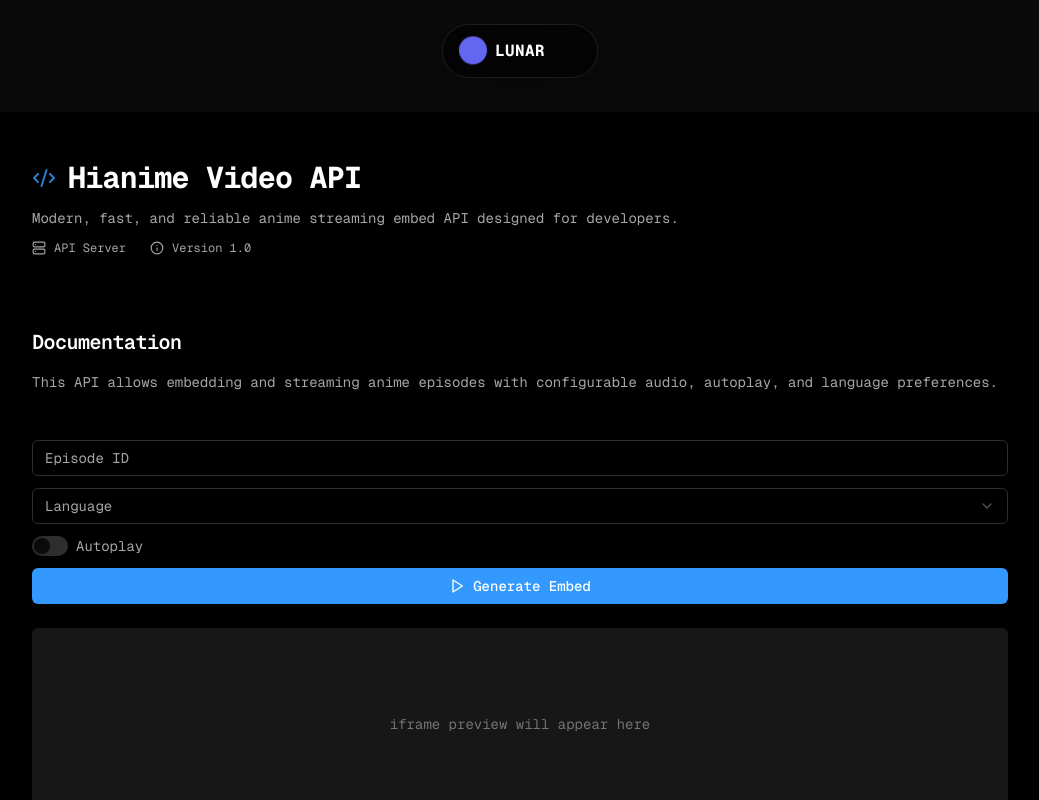
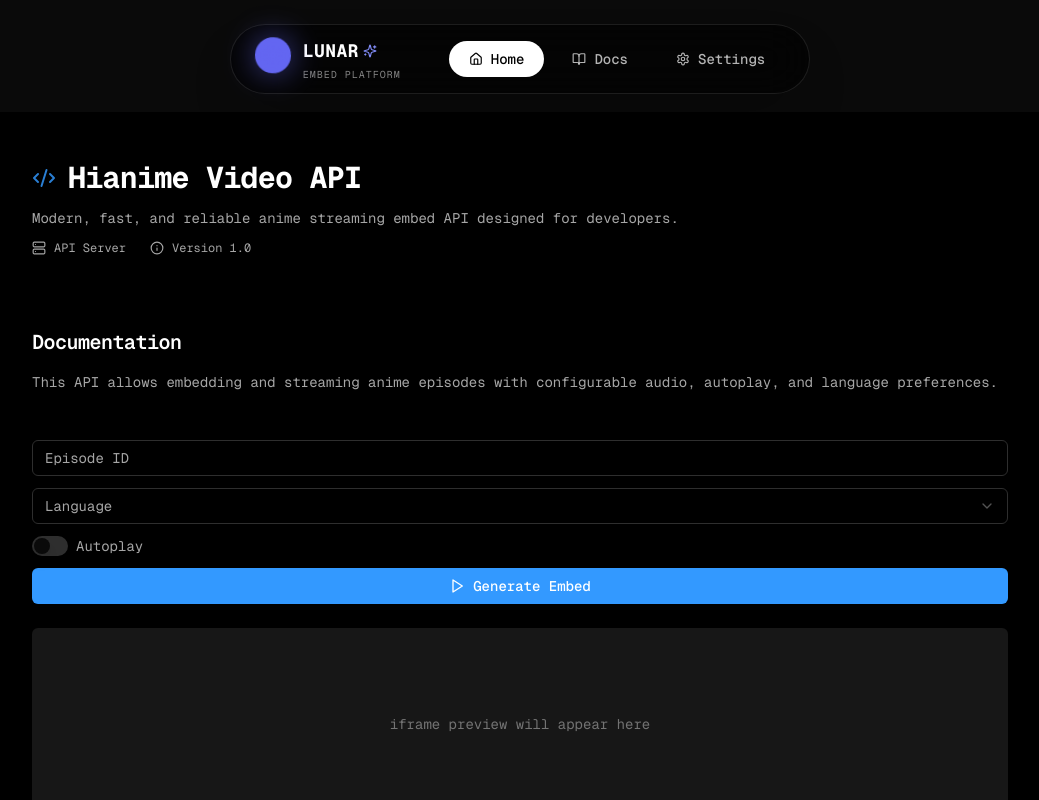
Before and after one commit to JUSTCHILL098/lucn, a Next.js app: page / in a window 1280 px wide. Shown: the top 800 px of the page, without its empty margins (120-1159 px from the left). Built offline with nearby package versions, Linux system fonts and the light colour scheme.

Commit message:
Update Navbar.jsx

```diff
--- a/components/Navbar.jsx
+++ b/components/Navbar.jsx
@@ -2,148 +2,170 @@
 
 import React, { useEffect, useState } from "react";
 import { motion, AnimatePresence } from "framer-motion";
-import { Menu, X } from "lucide-react";
+import {
+  Menu,
+  X,
+  Sparkles,
+  Home,
+  BookOpen,
+  Settings,
+} from "lucide-react";
 
-/* ---------------- utils ---------------- */
+/* -------------------------------------------------------------------------- */
+/* utils                                                                      */
+/* -------------------------------------------------------------------------- */
 
 const cn = (...c) => c.filter(Boolean).join(" ");
 
-/* ---------------- navbar ---------------- */
+/* -------------------------------------------------------------------------- */
+/* navbar                                                                     */
+/* -------------------------------------------------------------------------- */
 
-export default function Navbar({ items = [] }) {
-  const safeItems = Array.isArray(items) ? items : [];
+export default function Navbar() {
+  const items = [
+    { name: "Home", href: "/", icon: Home },
+    { name: "Docs", href: "/docs", icon: BookOpen },
+    { name: "Settings", href: "/settings", icon: Settings },
+  ];
 
   const [mounted, setMounted] = useState(false);
-  const [active, setActive] = useState(safeItems[0]?.name ?? "Home");
-  const [hovered, setHovered] = useState(null);
-  const [isMobile, setIsMobile] = useState(false);
-  const [mobileOpen, setMobileOpen] = useState(false);
+  const [mobile, setMobile] = useState(false);
+  const [open, setOpen] = useState(false);
+  const [active, setActive] = useState("Home");
 
   useEffect(() => {
     setMounted(true);
 
-    const resize = () => setIsMobile(window.innerWidth < 768);
-    resize();
-    window.addEventListener("resize", resize);
-    return () => window.removeEventListener("resize", resize);
+    const onResize = () => {
+      setMobile(window.innerWidth < 768);
+    };
+
+    onResize();
+    window.addEventListener("resize", onResize);
+    return () => window.removeEventListener("resize", onResize);
   }, []);
 
   if (!mounted) return null;
 
   return (
     <>
-      {/* NAVBAR */}
+      {/* ============================== NAV WRAPPER ============================== */}
       <div className="fixed top-6 left-0 right-0 z-50 flex justify-center">
-        <div
+        <motion.nav
+          initial={{ opacity: 0, y: -20 }}
+          animate={{ opacity: 1, y: 0 }}
           className={cn(
-            "relative flex items-center gap-3 rounded-full border border-white/10 bg-black/60 px-4 py-3 backdrop-blur-xl shadow-2xl",
-            isMobile ? "w-[92%] justify-between" : "w-auto"
+            "relative flex items-center gap-4 rounded-full",
+            "bg-black/60 backdrop-blur-xl",
+            "border border-white/10 shadow-2xl",
+            mobile ? "w-[92%] px-4 py-3" : "px-6 py-3"
           )}
         >
-          {/* LOGO */}
-          <div className="flex items-center gap-2">
+          {/* ============================== LOGO ============================== */}
+          <div className="flex items-center gap-3">
             <motion.div
-              className="h-7 w-7 rounded-full bg-indigo-500"
-              animate={{ y: [0, -6, 0], rotate: [0, 6, -6, 0] }}
-              transition={{ duration: 3, repeat: Infinity }}
-            />
-            <span className="font-mono font-bold tracking-wide text-white">
+              className="relative h-9 w-9 rounded-full bg-indigo-500"
+              animate={{
+                rotate: [0, 6, -6, 0],
+                y: [0, -4, 0],
+              }}
+              transition={{ duration: 4, repeat: Infinity }}
+            >
+              <div className="absolute inset-0 rounded-full bg-indigo-500 blur-lg opacity-60" />
+            </motion.div>
+
+            <div className="leading-none">
+              <div className="flex items-center gap-1">
+                <span className="font-mono text-lg font-bold tracking-wide text-white">
                   LUNAR
                 </span>
+                <Sparkles size={14} className="text-indigo-400" />
+              </div>
+              <span className="text-[10px] tracking-widest text-white/50">
+                EMBED PLATFORM
+              </span>
+            </div>
           </div>
 
-          {/* DESKTOP NAV */}
-          {!isMobile && (
-            <div className="ml-6 flex items-center gap-2">
-              {safeItems.map((item) => {
+          {/* ============================== DESKTOP LINKS ============================== */}
+          {!mobile && (
+            <div className="ml-8 flex items-center gap-2">
+              {items.map((item) => {
+                const Icon = item.icon;
                 const isActive = active === item.name;
-                const isHover = hovered === item.name;
 
                 return (
-                  <a
+                  <button
                     key={item.name}
-                    href={item.url}
-                    onClick={(e) => {
-                      e.preventDefault();
-                      setActive(item.name);
-                    }}
-                    onMouseEnter={() => setHovered(item.name)}
-                    onMouseLeave={() => setHovered(null)}
+                    onClick={() => setActive(item.name)}
+                    className="relative"
+                  >
+                    <motion.div
                       className={cn(
-                      "relative rounded-full px-7 py-3 text-sm font-semibold transition-colors",
+                        "flex items-center gap-2 rounded-full px-5 py-2 text-sm font-medium",
                         isActive
-                        ? "text-white"
-                        : "text-white/60 hover:text-white"
+                          ? "text-black"
+                          : "text-white/70 hover:text-white"
                       )}
                     >
-                    {/* ACTIVE GLOW */}
                       {isActive && (
                         <motion.div
-                        layoutId="nav-glow"
-                        className="absolute inset-0 -z-10 rounded-full"
-                        initial={false}
-                        animate={{ opacity: [0.4, 0.7, 0.4] }}
-                        transition={{ duration: 2, repeat: Infinity }}
-                      >
-                        <div className="absolute inset-0 rounded-full bg-indigo-500/20 blur-lg" />
-                        <div className="absolute inset-[-6px] rounded-full bg-indigo-500/10 blur-xl" />
-                      </motion.div>
+                          layoutId="nav-pill"
+                          className="absolute inset-0 rounded-full bg-white"
+                          transition={{ type: "spring", stiffness: 400, damping: 30 }}
+                        />
                       )}
 
-                    {/* HOVER BG */}
-                    <AnimatePresence>
-                      {isHover && !isActive && (
-                        <motion.div
-                          initial={{ opacity: 0, scale: 0.9 }}
-                          animate={{ opacity: 1, scale: 1 }}
-                          exit={{ opacity: 0, scale: 0.9 }}
-                          className="absolute inset-0 -z-10 rounded-full bg-white/10"
-                        />
-                      )}
-                    </AnimatePresence>
-
+                      <span className="relative z-10 flex items-center gap-2">
+                        <Icon size={14} />
                         {item.name}
-                  </a>
+                      </span>
+                    </motion.div>
+                  </button>
                 );
               })}
             </div>
           )}
 
-          {/* MOBILE BUTTON */}
-          {isMobile && (
+          {/* ============================== MOBILE TOGGLE ============================== */}
+          {mobile && (
             <button
-              onClick={() => setMobileOpen(!mobileOpen)}
-              className="p-1.5 text-white"
+              onClick={() => setOpen((v) => !v)}
+              className="ml-auto rounded-full p-2 text-white"
             >
-              {mobileOpen ? <X size={24} /> : <Menu size={24} />}
+              {open ? <X size={22} /> : <Menu size={22} />}
             </button>
           )}
-        </div>
+        </motion.nav>
       </div>
 
-      {/* MOBILE MENU */}
+      {/* ============================== MOBILE MENU ============================== */}
       <AnimatePresence>
-        {isMobile && mobileOpen && (
+        {mobile && open && (
           <motion.div
             initial={{ opacity: 0, y: -10 }}
             animate={{ opacity: 1, y: 0 }}
             exit={{ opacity: 0, y: -10 }}
-            className="fixed top-24 left-4 right-4 z-40 rounded-2xl border border-white/10 bg-black/90 p-4 backdrop-blur-xl shadow-xl"
+            className="fixed top-28 left-4 right-4 z-40 rounded-2xl
+                       border border-white/10 bg-black/80 backdrop-blur-xl p-4"
           >
-            {safeItems.map((item) => (
-              <a
+            {items.map((item) => {
+              const Icon = item.icon;
+              return (
+                <button
                   key={item.name}
-                href={item.url}
-                onClick={(e) => {
-                  e.preventDefault();
+                  onClick={() => {
                     setActive(item.name);
-                  setMobileOpen(false);
+                    setOpen(false);
                   }}
-                className="block rounded-lg px-4 py-3 text-white/80 hover:bg-white/10 hover:text-white"
+                  className="flex w-full items-center gap-3 rounded-xl px-4 py-3
+                             text-white/80 hover:bg-white/10 hover:text-white"
                 >
+                  <Icon size={16} />
                   {item.name}
-              </a>
-            ))}
+                </button>
+              );
+            })}
           </motion.div>
         )}
       </AnimatePresence>
```
Lines whose indentation alone changed are shown as unchanged.
